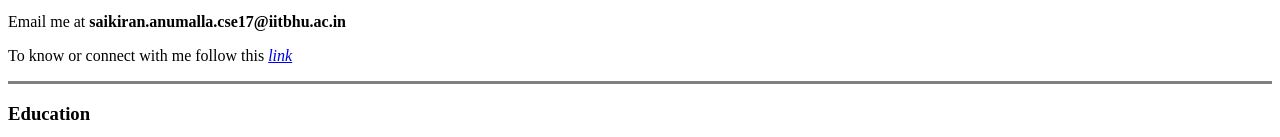
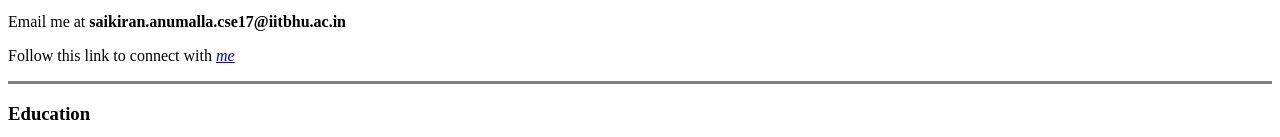
Before and after one commit to saikirananumalla/Resume, a plain HTML site: page index.html in a window 1280 px wide. Shown: the part 347-484 px from the top of the page. Drawn offline with Linux system fonts and the light colour scheme.

Commit message:
Update index.html

```diff
--- a/index.html
+++ b/index.html
@@ -12,7 +12,7 @@
   <p><em>Student at<strong> <a href="https://iitbhu.ac.in/"> IIT BHU Varanasi</a></strong></em></p>
   <p>Incoming software developer at <strong> <a href="https://www.bnymellon.com/">BNY Mellon Technology</a></strong>. I am tech enthusiast. I love to play badminton. </p>
   <p>Email me at <strong>saikiran.anumalla.cse17@iitbhu.ac.in</strong></p>
-  <p>To know or connect with me follow this <a href="https://linktr.ee/saikirananumalla"><em>link</em></a></p>
+  <p>Follow this link to connect with <a href="https://linktr.ee/saikirananumalla"><em>me</em></a></p>
   <hr size="3" noshade>
 
   <h3>Education</h3>
```
